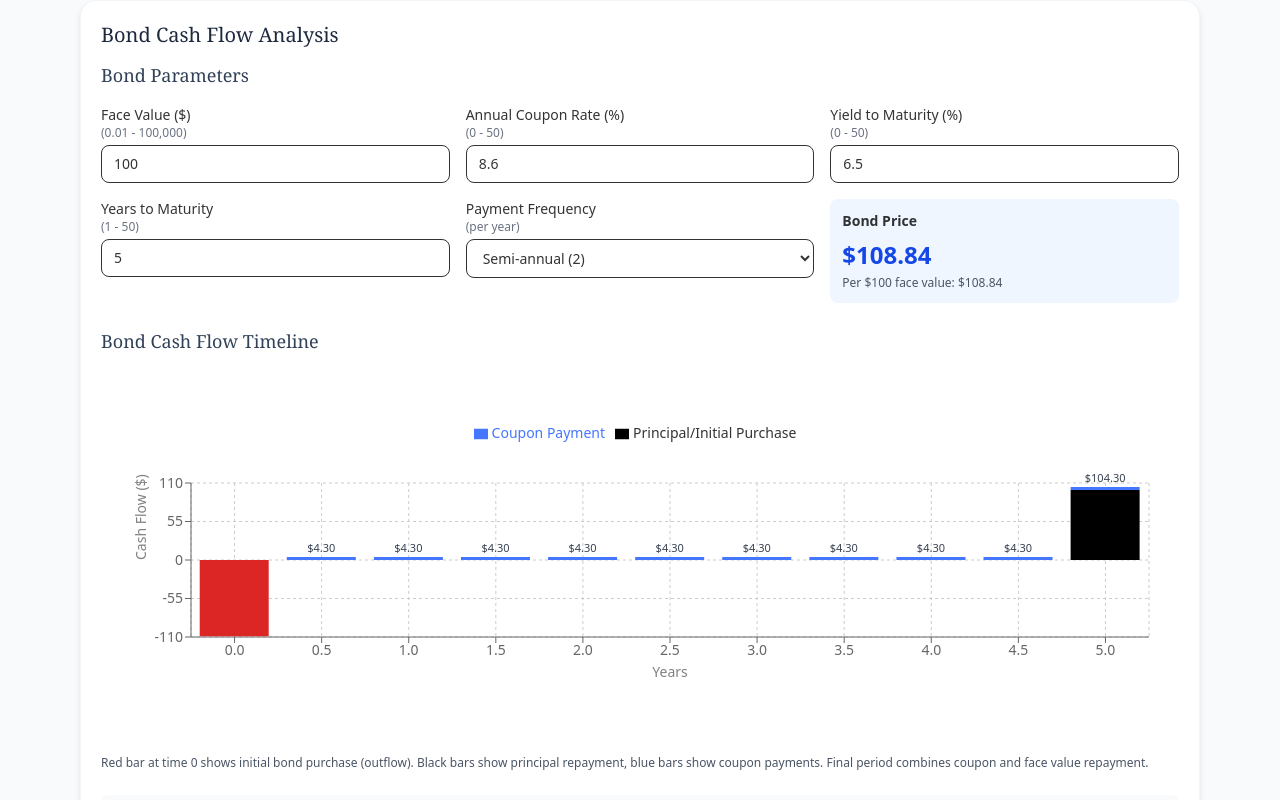
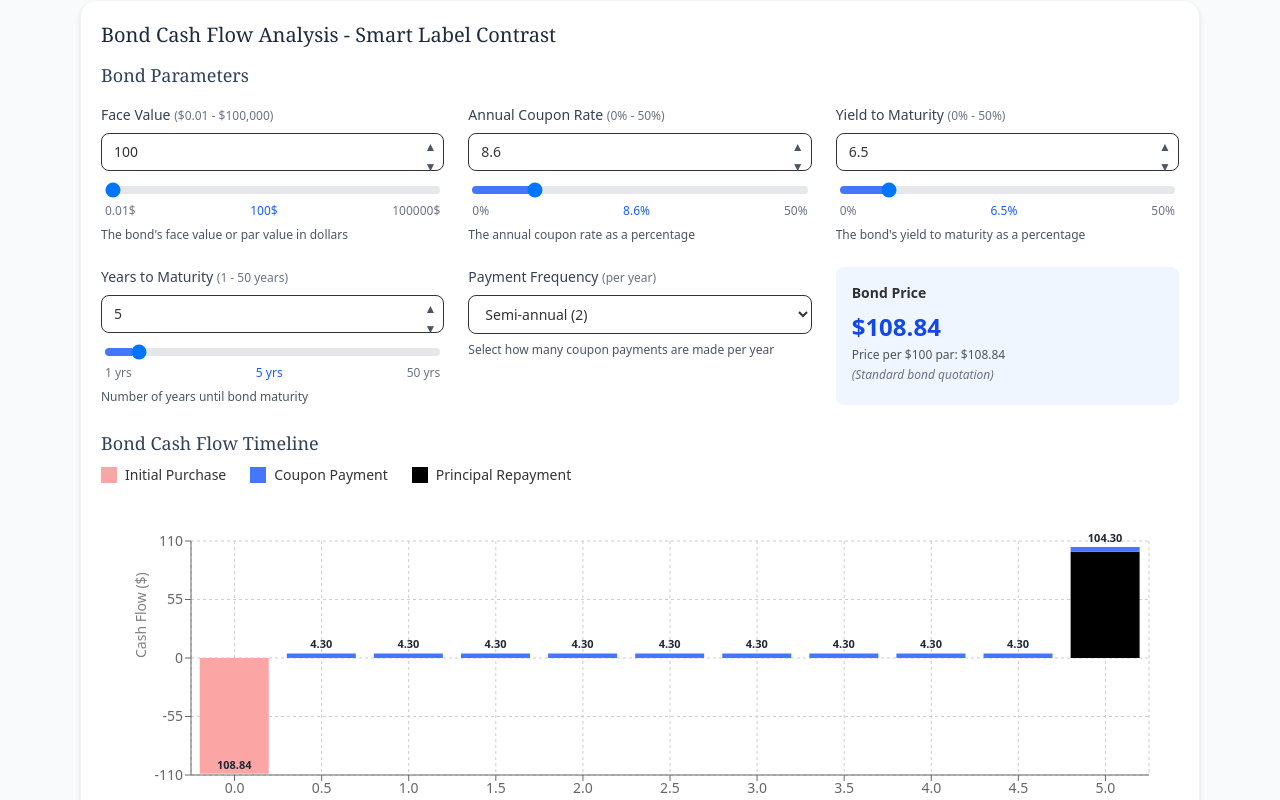
Before and after one commit to PaulReadCFA/lm2los1_bond, a React (Vite) app: page / in a window 1280 px wide. Shown: the top 800 px of the page. Built offline with nearby package versions, Linux system fonts and the light colour scheme.

Commit message:
sme comments

```diff
--- a/src/App.jsx
+++ b/src/App.jsx
@@ -6,7 +6,6 @@ import {
   YAxis,
   CartesianGrid,
   Tooltip,
-  Legend,
   ResponsiveContainer,
   Cell,
   LabelList
@@ -26,27 +25,158 @@ function safeParseFloat(value, fallback = 0) {
   return isNaN(parsed) ? fallback : parsed;
 }
 
-// Custom label component for displaying values above/below bars
-const CustomLabel = (props) => {
-  const { x, y, width, height, value } = props;
+// Enhanced Input Component with slider and stepper controls
+function EnhancedNumberInput({
+  id,
+  label,
+  value,
+  onChange,
+  min,
+  max,
+  step,
+  suffix = "",
+  helpText,
+  rangeHint
+}) {
+  const handleStepUp = () => {
+    const newValue = Math.min(max, value + step);
+    onChange(newValue);
+  };
 
-  if (!value || Math.abs(value) < 0.01) return null;
+  const handleStepDown = () => {
+    const newValue = Math.max(min, value - step);
+    onChange(newValue);
+  };
 
-  const isNegative = value < 0;
-  const labelY = isNegative ? y + height + 15 : y - 8;
+  const handleSliderChange = (e) => {
+    onChange(parseFloat(e.target.value));
+  };
 
+  const handleInputChange = (e) => {
+    const newValue = safeParseFloat(e.target.value);
+    if (newValue >= min && newValue <= max) {
+      onChange(newValue);
+    }
+  };
+
+  return (
+    <div className="flex flex-col space-y-2">
+      <label htmlFor={id} className="text-sm font-medium text-gray-700">
+        {label} {rangeHint && <span className="text-gray-500 text-xs">({rangeHint})</span>}
+      </label>
+
+      {/* Number Input with Stepper Controls */}
+      <div className="relative">
+        <input
+          id={id}
+          type="number"
+          min={min}
+          max={max}
+          step={step}
+          value={value}
+          onChange={handleInputChange}
+          className="w-full rounded-lg border px-3 py-2 pr-12 focus:ring-2 focus:ring-blue-500 focus:border-blue-500"
+          aria-describedby={`${id}-help ${id}-slider`}
+        />
+        <div className="absolute right-1 top-1 flex flex-col">
+          <button
+            type="button"
+            onClick={handleStepUp}
+            disabled={value >= max}
+            className="px-1 py-0.5 text-xs text-gray-600 hover:text-gray-800 disabled:opacity-30 disabled:cursor-not-allowed focus:outline-none focus:ring-1 focus:ring-blue-500 rounded"
+            aria-label={`Increase ${label}`}
+            tabIndex={0}
+          >
+            ▲
+          </button>
+          <button
+            type="button"
+            onClick={handleStepDown}
+            disabled={value <= min}
+            className="px-1 py-0.5 text-xs text-gray-600 hover:text-gray-800 disabled:opacity-30 disabled:cursor-not-allowed focus:outline-none focus:ring-1 focus:ring-blue-500 rounded"
+            aria-label={`Decrease ${label}`}
+            tabIndex={0}
+          >
+            ▼
+          </button>
+        </div>
+      </div>
+
+      {/* Range Slider */}
+      <div className="px-1">
+        <input
+          id={`${id}-slider`}
+          type="range"
+          min={min}
+          max={max}
+          step={step}
+          value={value}
+          onChange={handleSliderChange}
+          className="w-full h-2 bg-gray-200 rounded-lg appearance-none cursor-pointer focus:outline-none focus:ring-2 focus:ring-blue-500"
+          style={{
+            background: `linear-gradient(to right, #4476FF 0%, #4476FF ${((value - min) / (max - min)) * 100}%, #e5e7eb ${((value - min) / (max - min)) * 100}%, #e5e7eb 100%)`
+          }}
+          aria-label={`${label} slider`}
+          aria-describedby={`${id}-help`}
+        />
+        <div className="flex justify-between text-xs text-gray-500 mt-1">
+          <span>{min}{suffix}</span>
+          <span className="font-medium text-blue-600">{value}{suffix}</span>
+          <span>{max}{suffix}</span>
+        </div>
+      </div>
+
+      {/* Help Text */}
+      {helpText && (
+        <span id={`${id}-help`} className="text-xs text-gray-600">
+          {helpText}
+        </span>
+      )}
+    </div>
+  );
+}
+
+// Smart label component that uses different colors for red vs other bars
+const SmartLabel = ({ x, y, width, payload }) => {
+  if (!payload || !payload.total || Math.abs(payload.total) < 0.01) return null;
+
+  const totalValue = payload.total;
+  const isNegative = totalValue < 0; // This identifies the red initial purchase bar
+  const labelText = `$${Math.abs(totalValue).toFixed(2)}`;
+
+  if (isNegative) {
+    // For the red bar: use white text with black outline for maximum contrast
+    return (
+      <g>
+        <text
+          x={x + width / 2}
+          y={y - 8}
+          textAnchor="middle"
+          fontSize="11"
+          fontWeight="700"
+          fill="white"
+          stroke="black"
+          strokeWidth="1"
+        >
+          {labelText}
+        </text>
+      </g>
+    );
+  } else {
+    // For blue/black bars: use normal dark text
     return (
       <text
         x={x + width / 2}
-      y={labelY}
+        y={y - 8}
         textAnchor="middle"
-      fill="#000"
         fontSize="11"
-      fontWeight="bold"
+        fontWeight="600"
+        fill="#1f2937"
       >
-      ${Math.abs(value).toFixed(2)}
+        {labelText}
       </text>
     );
+  }
 };
 
 export default function BondCashFlowCalculator() {
@@ -109,7 +239,7 @@ cashFlows.push({
       couponPayment: 0,
       principalPayment: -bondPrice,
       totalCashFlow: -bondPrice,
-  total: null  // null prevents label from showing
+      total: -bondPrice
     });
 
     // Periodic cash flows
@@ -126,7 +256,7 @@ for (let t = 1; t <= periods; t++) {
         couponPayment,
         principalPayment,
         totalCashFlow,
-    total: totalCashFlow  // Add this line
+        total: totalCashFlow
       });
     }
 
@@ -164,92 +294,75 @@ for (let t = 1; t <= periods; t++) {
   return (
     <div className="min-h-screen bg-gray-50">
       <main className="max-w-6xl mx-auto px-4">
-        <Card title="Bond Cash Flow Analysis" className="w-full">
+        <Card title="Bond Cash Flow Analysis - Smart Label Contrast" className="w-full">
 
           {/* Input Section */}
           <div className="mb-6">
             <h3 className="font-serif text-lg text-slate-700 mb-4">Bond Parameters</h3>
-            <div className="grid grid-cols-1 md:grid-cols-3 gap-4">
+            <div className="grid grid-cols-1 md:grid-cols-2 lg:grid-cols-3 gap-6">
 
-              <label className="flex flex-col" htmlFor="face-value-input">
-                Face Value ($) <span className="text-gray-500 text-xs">(0.01 - 100,000)</span>
-                <input
+              <EnhancedNumberInput
                 id="face-value-input"
-                  type="number"
-                  min="0.01"
-                  max="100000"
-                  step="0.01"
+                label="Face Value"
                 value={faceValue}
-                  onChange={e => setFaceValue(safeParseFloat(e.target.value))}
-                  className="mt-1 rounded-lg border px-3 py-2"
-                  aria-describedby="face-value-help"
+                onChange={setFaceValue}
+                min={0.01}
+                max={100000}
+                step={1}
+                suffix="$"
+                rangeHint="$0.01 - $100,000"
+                helpText="The bond's face value or par value in dollars"
               />
-                <span id="face-value-help" className="sr-only">
-                  Enter the bond's face value or par value in dollars
-                </span>
+
+              <EnhancedNumberInput
+                id="coupon-rate-input"
+                label="Annual Coupon Rate"
+                value={couponRate}
+                onChange={setCouponRate}
+                min={0}
+                max={50}
+                step={0.1}
+                suffix="%"
+                rangeHint="0% - 50%"
+                helpText="The annual coupon rate as a percentage"
+              />
+
+              <EnhancedNumberInput
+                id="ytm-input"
+                label="Yield to Maturity"
+                value={ytm}
+                onChange={setYtm}
+                min={0}
+                max={50}
+                step={0.1}
+                suffix="%"
+                rangeHint="0% - 50%"
+                helpText="The bond's yield to maturity as a percentage"
+              />
+
+              <EnhancedNumberInput
+                id="years-input"
+                label="Years to Maturity"
+                value={years}
+                onChange={setYears}
+                min={1}
+                max={50}
+                step={1}
+                suffix=" yrs"
+                rangeHint="1 - 50 years"
+                helpText="Number of years until bond maturity"
+              />
+
+              {/* Payment Frequency Selector */}
+              <div className="flex flex-col space-y-2">
+                <label htmlFor="frequency-select" className="text-sm font-medium text-gray-700">
+                  Payment Frequency <span className="text-gray-500 text-xs">(per year)</span>
                 </label>
-
-              <label className="flex flex-col" htmlFor="coupon-rate-input">
-                Annual Coupon Rate (%) <span className="text-gray-500 text-xs">(0 - 50)</span>
-                <input
-                  id="coupon-rate-input"
-                  type="number"
-                  min="0"
-                  max="50"
-                  step="0.01"
-                  value={couponRate}
-                  onChange={e => setCouponRate(safeParseFloat(e.target.value))}
-                  className="mt-1 rounded-lg border px-3 py-2"
-                  aria-describedby="coupon-rate-help"
-                />
-                <span id="coupon-rate-help" className="sr-only">
-                  Enter the annual coupon rate as a percentage
-                </span>
-              </label>
-
-              <label className="flex flex-col" htmlFor="ytm-input">
-                Yield to Maturity (%) <span className="text-gray-500 text-xs">(0 - 50)</span>
-                <input
-                  id="ytm-input"
-                  type="number"
-                  min="0"
-                  max="50"
-                  step="0.01"
-                  value={ytm}
-                  onChange={e => setYtm(safeParseFloat(e.target.value))}
-                  className="mt-1 rounded-lg border px-3 py-2"
-                  aria-describedby="ytm-help"
-                />
-                <span id="ytm-help" className="sr-only">
-                  Enter the bond's yield to maturity as a percentage
-                </span>
-              </label>
-
-              <label className="flex flex-col" htmlFor="years-input">
-                Years to Maturity <span className="text-gray-500 text-xs">(1 - 50)</span>
-                <input
-                  id="years-input"
-                  type="number"
-                  min="1"
-                  max="50"
-                  step="1"
-                  value={years}
-                  onChange={e => setYears(safeParseFloat(e.target.value, 1))}
-                  className="mt-1 rounded-lg border px-3 py-2"
-                  aria-describedby="years-help"
-                />
-                <span id="years-help" className="sr-only">
-                  Enter number of years until bond maturity
-                </span>
-              </label>
-
-              <label className="flex flex-col" htmlFor="frequency-select">
-                Payment Frequency <span className="text-gray-500 text-xs">(per year)</span>
                 <select
                   id="frequency-select"
                   value={frequency}
                   onChange={e => setFrequency(parseInt(e.target.value))}
-                  className="mt-1 rounded-lg border px-3 py-2"
+                  className="rounded-lg border px-3 py-2 focus:ring-2 focus:ring-blue-500 focus:border-blue-500"
                   aria-describedby="frequency-help"
                 >
                   <option value={1}>Annual (1)</option>
@@ -257,20 +370,23 @@ for (let t = 1; t <= periods; t++) {
                   <option value={4}>Quarterly (4)</option>
                   <option value={12}>Monthly (12)</option>
                 </select>
-                <span id="frequency-help" className="sr-only">
+                <span id="frequency-help" className="text-xs text-gray-600">
                   Select how many coupon payments are made per year
                 </span>
-              </label>
+              </div>
 
               {/* Calculation Summary */}
               {bondCalculations && (
-                <div className="bg-blue-50 p-3 rounded-lg">
+                <div className="bg-blue-50 p-4 rounded-lg lg:col-span-1">
                   <h4 className="font-semibold text-sm mb-2">Bond Price</h4>
                   <p className="text-2xl font-bold text-blue-700">
                     ${bondCalculations.bondPrice.toFixed(2)}
                   </p>
                   <p className="text-xs text-gray-600 mt-1">
-                    Per $100 face value: ${(bondCalculations.bondPrice * 100 / faceValue).toFixed(2)}
+                    Price per $100 par: ${(bondCalculations.bondPrice * 100 / faceValue).toFixed(2)}
+                  </p>
+                  <p className="text-xs text-gray-500 mt-1 italic">
+                    (Standard bond quotation)
                   </p>
                 </div>
               )}
@@ -296,11 +412,28 @@ for (let t = 1; t <= periods; t++) {
             <>
               <div className="mb-6">
                 <h3 className="font-serif text-lg text-slate-700 mb-2">Bond Cash Flow Timeline</h3>
-                <div className="h-96">
+
+                {/* Custom Legend - Updated Colors */}
+                <div className="mb-4 flex flex-wrap items-center gap-6 text-sm">
+                  <span className="flex items-center">
+                    <span className="w-4 h-4 mr-2" style={{backgroundColor: '#fca5a5'}}></span>
+                    Initial Purchase
+                  </span>
+                  <span className="flex items-center">
+                    <span className="w-4 h-4 mr-2" style={{backgroundColor: '#4476FF'}}></span>
+                    Coupon Payment
+                  </span>
+                  <span className="flex items-center">
+                    <span className="w-4 h-4 bg-black mr-2"></span>
+                    Principal Repayment
+                  </span>
+                </div>
+
+                <div className="h-96" role="img" aria-labelledby="chart-title" aria-describedby="chart-description">
                   <ResponsiveContainer width="100%" height="100%">
                     <BarChart
                       data={bondCalculations.cashFlows}
-                      margin={{ top: 60, right: 30, left: 30, bottom: 80 }}
+                      margin={{ top: 40, right: 30, left: 30, bottom: 80 }}
                     >
                       <CartesianGrid strokeDasharray="3 3" />
                       <XAxis
@@ -312,12 +445,6 @@ for (let t = 1; t <= periods; t++) {
                         tickFormatter={(value) => value.toFixed(0)}
                       />
                       <Tooltip content={<CustomTooltip />} />
-                      <Legend
-  verticalAlign="top"
-  align="center"
-  height={60}
-  wrapperStyle={{ paddingBottom: '20px' }}
-/>
 
                       {/* Principal/Face Value (includes negative initial purchase) */}
                       <Bar
@@ -326,11 +453,11 @@ for (let t = 1; t <= periods; t++) {
                         stackId="cashflow"
                       >
                         {bondCalculations.cashFlows.map((entry, index) => (
-                          <Cell key={`cell-principal-${index}`} fill={entry.principalPayment >= 0 ? "#000000" : "#dc2626"} />
+                          <Cell key={`cell-principal-${index}`} fill={entry.principalPayment >= 0 ? "#000000" : "#fca5a5"} />
                         ))}
                       </Bar>
 
-                      {/* Coupon Payments - add label to top bar of stack */}
+                      {/* Coupon Payments - SIMPLE LABELS THAT WORK */}
                       <Bar
                         dataKey="couponPayment"
                         name="Coupon Payment"
@@ -340,16 +467,45 @@ for (let t = 1; t <= periods; t++) {
                         <LabelList
                           dataKey="total"
                           position="top"
-    formatter={(value) => value !== null ? `$${Math.abs(value).toFixed(2)}` : ''}
-    style={{ fontSize: '11px', fontWeight: '500', fill: '#374151' }}
+                          formatter={(value) => value !== null ? `${Math.abs(value).toFixed(2)}` : ''}
+                          style={{ fontSize: '11px', fontWeight: '600', fill: '#1f2937' }}
                         />
                       </Bar>
                     </BarChart>
                   </ResponsiveContainer>
                 </div>
+
+                {/* Screen Reader Data Table */}
+                <div className="sr-only">
+                  <h4 id="chart-title">Bond Cash Flow Timeline Chart</h4>
+                  <p id="chart-description">Bar chart showing cash flows over time, with light red bar for initial purchase, blue bars for coupon payments, and black bars for principal repayment.</p>
+                  <table>
+                    <caption>Bond cash flow data by time period</caption>
+                    <thead>
+                      <tr>
+                        <th scope="col">Time (Years)</th>
+                        <th scope="col">Coupon Payment</th>
+                        <th scope="col">Principal Payment</th>
+                        <th scope="col">Total Cash Flow</th>
+                      </tr>
+                    </thead>
+                    <tbody>
+                      {bondCalculations.cashFlows.map(cf => (
+                        <tr key={cf.period}>
+                          <th scope="row">{cf.yearLabel}</th>
+                          <td>${Math.abs(cf.couponPayment).toFixed(2)}</td>
+                          <td>{cf.principalPayment < 0 ? '-$' : '$'}{Math.abs(cf.principalPayment).toFixed(2)}</td>
+                          <td>{cf.totalCashFlow < 0 ? '-$' : '$'}{Math.abs(cf.totalCashFlow).toFixed(2)}</td>
+                        </tr>
+                      ))}
+                    </tbody>
+                  </table>
+                </div>
+
                 <p className="text-xs text-gray-600 mt-2">
-                  Red bar at time 0 shows initial bond purchase (outflow). Black bars show principal repayment,
-                  blue bars show coupon payments. Final period combines coupon and face value repayment.
+                  Light red bar at time 0 shows initial bond purchase (outflow). The final period typically shows
+                  both coupon payment (blue) and principal repayment (black), combining the final coupon with face value repayment.
+                  All labels use dark text for optimal readability.
                 </p>
               </div>
 
@@ -390,22 +546,22 @@ for (let t = 1; t <= periods; t++) {
               <div className="mb-6 p-4 bg-blue-50 rounded-lg">
                 <h3 className="font-serif text-lg text-slate-700 mb-3">Price Analysis</h3>
                 <div className="text-sm">
-                  {bondCalculations.bondPrice > faceValue ? (
+                  {Math.abs(bondCalculations.bondPrice - faceValue) < 0.01 ? (
+                    <p className="text-blue-800">
+                      <strong>Par Bond:</strong> Trading at approximately par value (${bondCalculations.bondPrice.toFixed(2)}).
+                      The coupon rate ({couponRate.toFixed(2)}%) approximately equals the yield to maturity ({ytm.toFixed(2)}%).
+                    </p>
+                  ) : bondCalculations.bondPrice > faceValue ? (
                     <p className="text-blue-800">
                       <strong>Premium Bond:</strong> Trading at ${bondCalculations.bondPrice.toFixed(2)},
                       which is ${(bondCalculations.bondPrice - faceValue).toFixed(2)} above par value.
                       The coupon rate ({couponRate.toFixed(2)}%) exceeds the yield to maturity ({ytm.toFixed(2)}%).
                     </p>
-                  ) : bondCalculations.bondPrice < faceValue ? (
+                  ) : (
                     <p className="text-blue-800">
                       <strong>Discount Bond:</strong> Trading at ${bondCalculations.bondPrice.toFixed(2)},
                       which is ${(faceValue - bondCalculations.bondPrice).toFixed(2)} below par value.
                       The yield to maturity ({ytm.toFixed(2)}%) exceeds the coupon rate ({couponRate.toFixed(2)}%).
-                    </p>
-                  ) : (
-                    <p className="text-blue-800">
-                      <strong>Par Bond:</strong> Trading at par value (${faceValue.toFixed(2)}).
-                      The coupon rate equals the yield to maturity ({ytm.toFixed(2)}%).
                     </p>
                   )}
                 </div>
```
Lines whose indentation alone changed are shown as unchanged.
